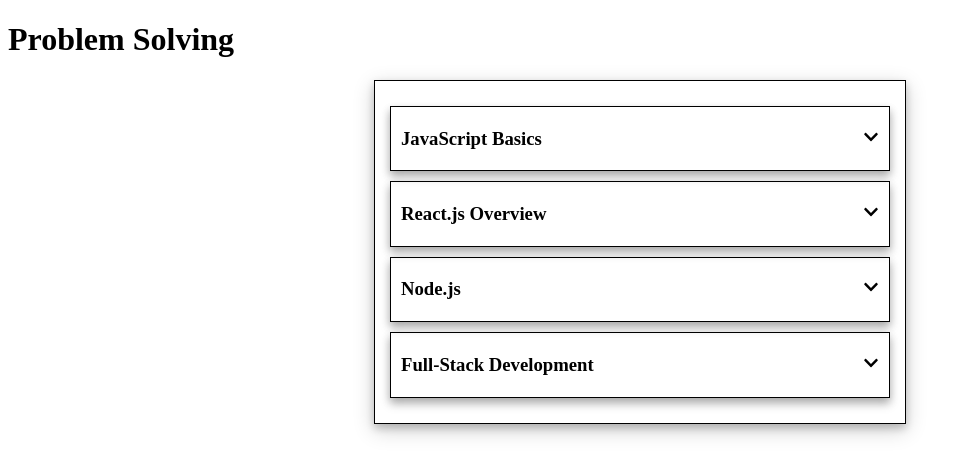
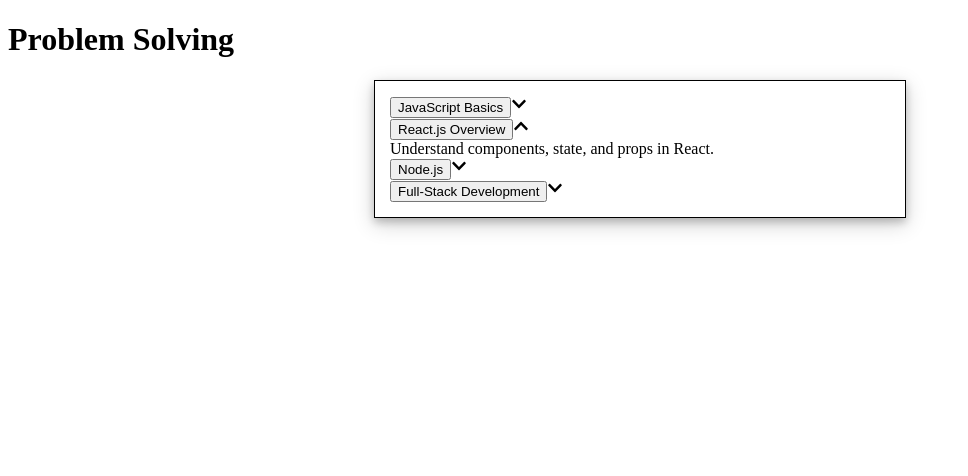
Before and after one commit to syedasadhashmi/React-Problems-And-Their-Solutions, a React (Vite) app: page / in a window 1280 px wide. Shown: the top 476 px of the page, without its empty margins (0-968 px from the left). Built offline with nearby package versions, Linux system fonts and the light colour scheme.

Commit message:
another solution and for accordian

```diff
--- a/src/questions/Accordian.jsx
+++ b/src/questions/Accordian.jsx
@@ -2,33 +2,22 @@
 import { FaChevronDown, FaChevronUp } from "react-icons/fa";
 
 function Accordion({ items }) {
-  const [newAcc, setNewAcc] = useState([]);
+  const [activeIndex, setActiveIndex] = useState(1);
+
   console.log(items);
-  useEffect(() => {
-    const newFunc = () => {
-      const newItems = items?.map((item) => {
-        return { ...item, isOpenAcc: false };
-      });
-      setNewAcc(newItems);
-    };
-    newFunc();
-  }, []);
 
-  const accordianHandler = (item) => {
-    setNewAcc((prev) =>
-      prev.map((n) => {
-        if (item.title === n.title) {
-          return { ...n, isOpenAcc: !item.isOpenAcc };
-        } else {
-          return { ...n, isOpenAcc: false };
-        }
-      })
-    );
+  const handleToggle = (index) => {
+    console.log(index);
+    if (activeIndex === index) {
+      setActiveIndex(null);
+    } else {
+      setActiveIndex(index);
+    }
   };
 
   if (!items || items.length === 0) return <p>No items available</p>;
 
-  return newAcc ? (
+  return (
     <div
       style={{
         border: "1px solid black",
@@ -39,43 +28,23 @@
           "0 4px 8px 0 rgba(0, 0, 0, 0.2), 0 6px 20px 0 rgba(0, 0, 0, 0.19)",
       }}
     >
-      {newAcc?.map((item) => (
-        <div
-          key={item?.title}
-          style={{
-            border: "1px solid",
-            padding: "2px 10px",
-            margin: "10px 0px",
-            boxShadow:
-              "0 4px 8px 0 rgba(0, 0, 0, 0.2), 0 6px 10px 0 rgba(0, 0, 0, 0.19)",
-          }}
-        >
-          <div
-            style={{
-              display: "flex",
-              flexDirection: "row",
-              justifyContent: "space-between",
-              alignItems: "center",
-            }}
-            onClick={() => accordianHandler(item)}
-          >
-            <h3>{item.title}</h3>
-            <div>{item?.isOpenAcc ? <FaChevronUp /> : <FaChevronDown />}</div>
+      {items?.map((item, index) => {
+        return (
+          <div key={index}>
+            <div>
+              <button
+                onClick={() => handleToggle(index)}
+                aria-expanded={activeIndex === index}
+              >
+                {item?.title}
+              </button>
+              {activeIndex === index ? <FaChevronUp /> : <FaChevronDown />}
+            </div>
+            {activeIndex === index && <div>{item?.content}</div>}
           </div>
-          {item?.isOpenAcc && (
-            <div style={{}}>
-              {item?.content ? (
-                <p>{item?.content}</p>
-              ) : (
-                <p>No items available</p>
-              )}
-            </div>
-          )}
-        </div>
-      ))}
+        );
+      })}
     </div>
-  ) : (
-    <p>No items available</p>
   );
 }
 
```
